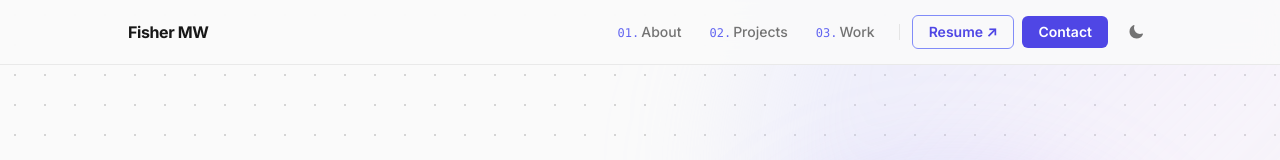
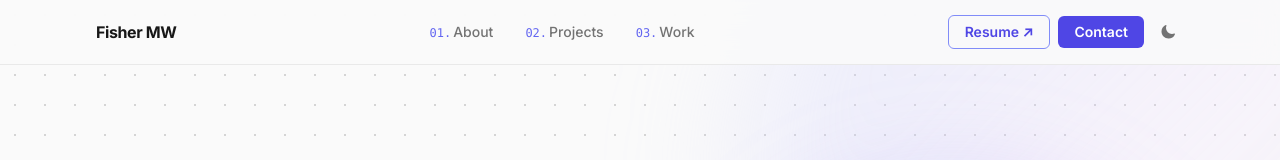
Before and after one commit to fisher-mw/fisher-mw, a React (Vite) app in the folder portfolio-react/: page / in a window 1280 px wide. Shown: the top 160 px of the page. Built offline with nearby package versions, Linux system fonts and the light colour scheme.

Commit message:
fixed nav bar

```diff
--- a/portfolio-react/src/components/FadeIn.jsx
+++ b/portfolio-react/src/components/FadeIn.jsx
@@ -13,7 +13,12 @@ export default function FadeIn({ children, delay = 0, className = '' }) {
           observer.disconnect()
         }
       },
-      { threshold: 0.08 },
+      {
+        // Only fire when the element is at least 60px past the bottom of the
+        // viewport — so items don't animate before the user sees them.
+        rootMargin: '0px 0px -60px 0px',
+        threshold: 0.01,
+      },
     )
     if (el) observer.observe(el)
     return () => observer.disconnect()
@@ -22,8 +27,10 @@ export default function FadeIn({ children, delay = 0, className = '' }) {
   return (
     <div
       ref={ref}
-      className={`transition-all duration-700 ${
-        visible ? 'opacity-100 translate-y-0' : 'opacity-0 translate-y-4'
+      className={`transition-[opacity,transform] duration-700 ease-out ${
+        visible
+          ? 'opacity-100 translate-y-0 scale-100'
+          : 'opacity-0 translate-y-8 scale-[0.97]'
       } ${className}`}
       style={{ transitionDelay: `${delay}ms` }}
     >
--- a/portfolio-react/src/components/Navbar.jsx
+++ b/portfolio-react/src/components/Navbar.jsx
@@ -27,19 +27,31 @@ export default function Navbar({ dark, toggleDark, onContactClick }) {
 
   return (
     <header className="fixed top-0 left-0 right-0 z-50 bg-neutral-50/90 dark:bg-zinc-950/90 backdrop-blur-md border-b border-neutral-200/80 dark:border-zinc-800/80 transition-colors duration-300">
-      <div className="section-inner h-16 flex items-center justify-between">
+      {/*
+        Three-column flex layout:
+          [logo]  →  flex-none, left-anchored
+          [links] →  flex-1, centered in remaining space
+          [actions] → flex-none, right-anchored
+        Using px-8/lg:px-16/xl:px-24 with NO max-width cap so the bar
+        always fills the full viewport edge-to-edge.
+      */}
+      <div className="w-full px-8 sm:px-10 lg:px-16 xl:px-24 h-16 flex items-center gap-4">
 
-        <a href="#hero" className="font-bold text-neutral-900 dark:text-zinc-50 tracking-tight hover:text-indigo-600 dark:hover:text-indigo-400 transition-colors">
+        {/* ── Logo ── */}
+        <a
+          href="#hero"
+          className="flex-none font-bold text-base text-neutral-900 dark:text-zinc-50 tracking-tight hover:text-indigo-600 dark:hover:text-indigo-400 transition-colors"
+        >
           Fisher MW
         </a>
 
-        {/* Desktop */}
-        <nav className="hidden md:flex items-center gap-1">
+        {/* ── Center nav links (desktop) — fills space and stays centered ── */}
+        <nav className="hidden md:flex flex-1 items-center justify-center gap-1">
           {navLinks.map(({ label, href }) => (
             <a
               key={href}
               href={href}
-              className="px-3 py-1.5 text-sm font-medium text-neutral-500 dark:text-zinc-400 hover:text-indigo-600 dark:hover:text-indigo-400 hover:bg-indigo-50 dark:hover:bg-indigo-950/40 rounded-md transition-colors"
+              className="px-3.5 py-1.5 text-sm font-medium text-neutral-500 dark:text-zinc-400 hover:text-indigo-600 dark:hover:text-indigo-400 hover:bg-indigo-50 dark:hover:bg-indigo-950/40 rounded-md transition-colors"
             >
               <span className="font-mono text-xs text-indigo-500 dark:text-indigo-400 mr-0.5">
                 {label.split('.')[0]}.
@@ -47,9 +59,10 @@ export default function Navbar({ dark, toggleDark, onContactClick }) {
               {label.split('. ')[1]}
             </a>
           ))}
+        </nav>
 
-          <div className="w-px h-4 bg-neutral-200 dark:bg-zinc-700 mx-2" />
-
+        {/* ── Right actions (desktop) ── */}
+        <div className="hidden md:flex flex-none items-center gap-2 ml-auto">
           <a
             href="/personal/Resume.pdf"
             target="_blank"
@@ -58,25 +71,23 @@ export default function Navbar({ dark, toggleDark, onContactClick }) {
           >
             Resume ↗
           </a>
-
           <button
             onClick={onContactClick}
-            className="ml-1 px-4 py-1.5 text-sm font-semibold bg-indigo-600 dark:bg-indigo-500 text-white rounded-md hover:bg-indigo-700 dark:hover:bg-indigo-600 transition-colors"
+            className="px-4 py-1.5 text-sm font-semibold bg-indigo-600 dark:bg-indigo-500 text-white rounded-md hover:bg-indigo-700 dark:hover:bg-indigo-600 transition-colors"
           >
             Contact
           </button>
-
           <button
             onClick={toggleDark}
             aria-label="Toggle theme"
-            className="ml-2 w-8 h-8 flex items-center justify-center rounded-full text-neutral-500 dark:text-zinc-400 hover:bg-neutral-100 dark:hover:bg-zinc-800 transition-colors"
+            className="w-8 h-8 flex items-center justify-center rounded-full text-neutral-500 dark:text-zinc-400 hover:bg-neutral-100 dark:hover:bg-zinc-800 transition-colors"
           >
             {dark ? <SunIcon /> : <MoonIcon />}
           </button>
-        </nav>
+        </div>
 
-        {/* Mobile */}
-        <div className="md:hidden flex items-center gap-2">
+        {/* ── Mobile right ── */}
+        <div className="md:hidden flex items-center gap-2 ml-auto">
           <button onClick={toggleDark} aria-label="Toggle theme" className="w-8 h-8 flex items-center justify-center text-neutral-500 dark:text-zinc-400">
             {dark ? <SunIcon /> : <MoonIcon />}
           </button>
@@ -94,8 +105,9 @@ export default function Navbar({ dark, toggleDark, onContactClick }) {
         </div>
       </div>
 
+      {/* ── Mobile dropdown ── */}
       {open && (
-        <div className="md:hidden bg-neutral-50 dark:bg-zinc-950 border-t border-neutral-200 dark:border-zinc-800 px-6 py-5 flex flex-col gap-3">
+        <div className="md:hidden bg-neutral-50 dark:bg-zinc-950 border-t border-neutral-200 dark:border-zinc-800 px-8 py-5 flex flex-col gap-3">
           {navLinks.map(({ label, href }) => (
             <a key={href} href={href} onClick={() => setOpen(false)} className="text-sm font-medium text-neutral-600 dark:text-zinc-400 py-1">
               {label}
--- a/portfolio-react/src/components/Projects.jsx
+++ b/portfolio-react/src/components/Projects.jsx
@@ -29,7 +29,7 @@ function FeaturedProject({ project, index }) {
   const flip = index % 2 === 1
 
   return (
-    <FadeIn delay={index * 100}>
+    <FadeIn delay={index * 150}>
       <article className="group grid lg:grid-cols-5 rounded-2xl overflow-hidden border border-neutral-200 dark:border-zinc-700/60 bg-white dark:bg-zinc-800/40 hover:-translate-y-1 hover:shadow-2xl hover:shadow-neutral-200/60 dark:hover:shadow-zinc-950/60 transition-all duration-500">
 
         {/* Image — 3 cols */}
@@ -85,7 +85,7 @@ function FeaturedProject({ project, index }) {
 
 function ProjectCard({ project, index }) {
   return (
-    <FadeIn delay={index * 80}>
+    <FadeIn delay={index * 120}>
       <article className="group flex flex-col h-full bg-white dark:bg-zinc-800/40 rounded-2xl border border-neutral-200 dark:border-zinc-700/60 overflow-hidden hover:-translate-y-1 hover:shadow-xl hover:shadow-neutral-200/50 dark:hover:shadow-zinc-950/50 transition-all duration-300">
         <div className="overflow-hidden h-48 bg-neutral-100 dark:bg-zinc-800 shrink-0">
           <img
--- a/portfolio-react/src/index.css
+++ b/portfolio-react/src/index.css
@@ -28,6 +28,12 @@
   .section-inner {
     @apply max-w-6xl mx-auto px-6 sm:px-10 lg:px-16;
   }
+}
+
+/* ─── Smoother ease-out curve for FadeIn transitions ─── */
+/* Applied via Tailwind's arbitrary ease — cubic-bezier matches "easeOutExpo" */
+.transition-\[opacity\,transform\] {
+  transition-timing-function: cubic-bezier(0.22, 1, 0.36, 1);
 }
 
 /* ─── Hero dot-grid: lives on the section element so it spans the full viewport ─── */
```
Also changed, not shown: 6 other files (tests, documents, lock files or other folders).
